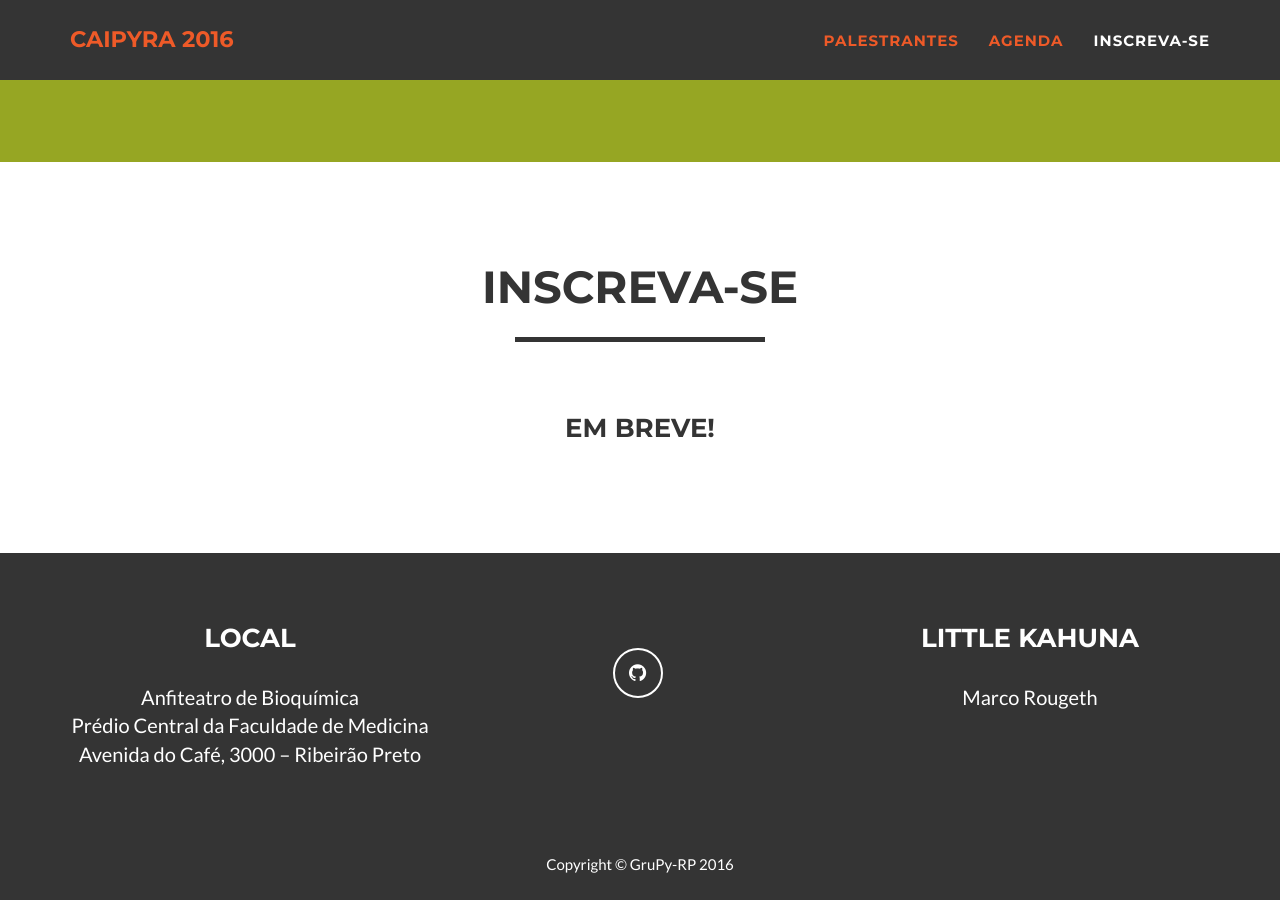
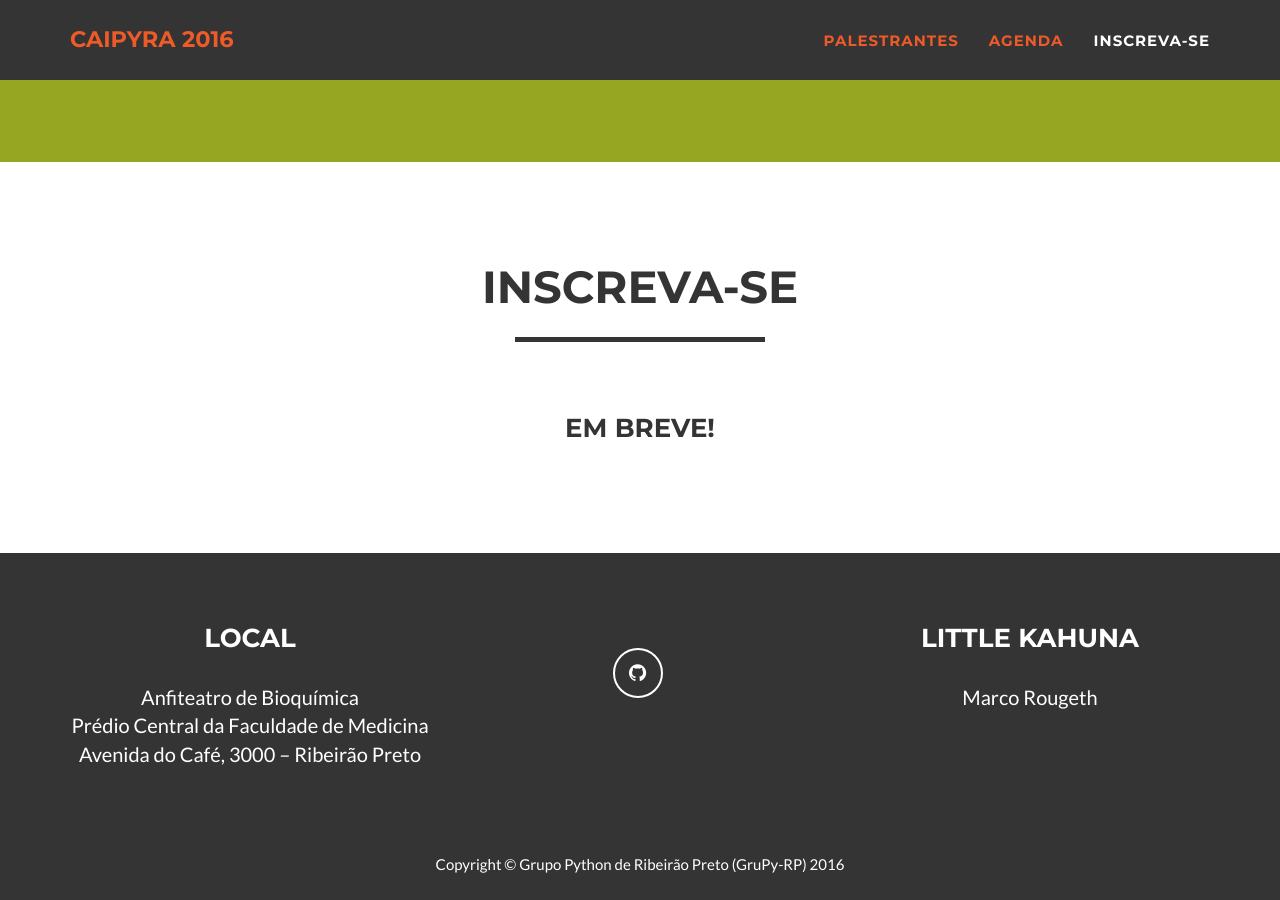
Before and after one commit to grupyrp/caipyra-2016, a Jekyll site: the page built from index.html, in a window 1280 px wide and 900 px high, scrolled down 2261 px. Built offline with Jekyll 4.4.1, drawn with Linux system fonts in a browser that asks for light colours.

Commit message:
Changed copyright

```diff
--- a/_config.yml
+++ b/_config.yml
@@ -32,7 +32,7 @@ color:
 
 # Footer settings
 footer:
-  copyright: GruPy-RP
+  copyright: Grupo Python de Ribeirão Preto (GruPy-RP)
   location: Local
   social:
   credits: Little Kahuna
```
